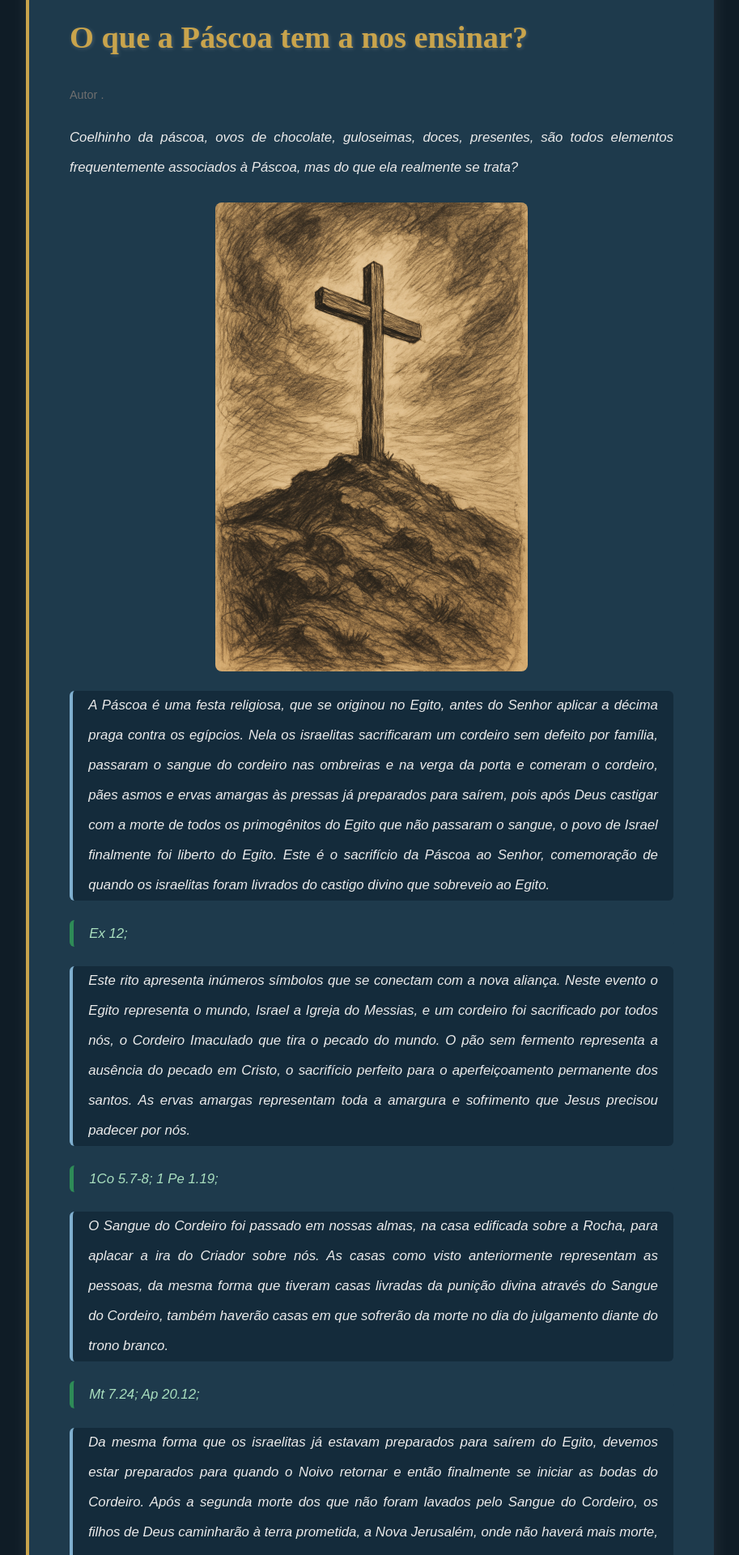
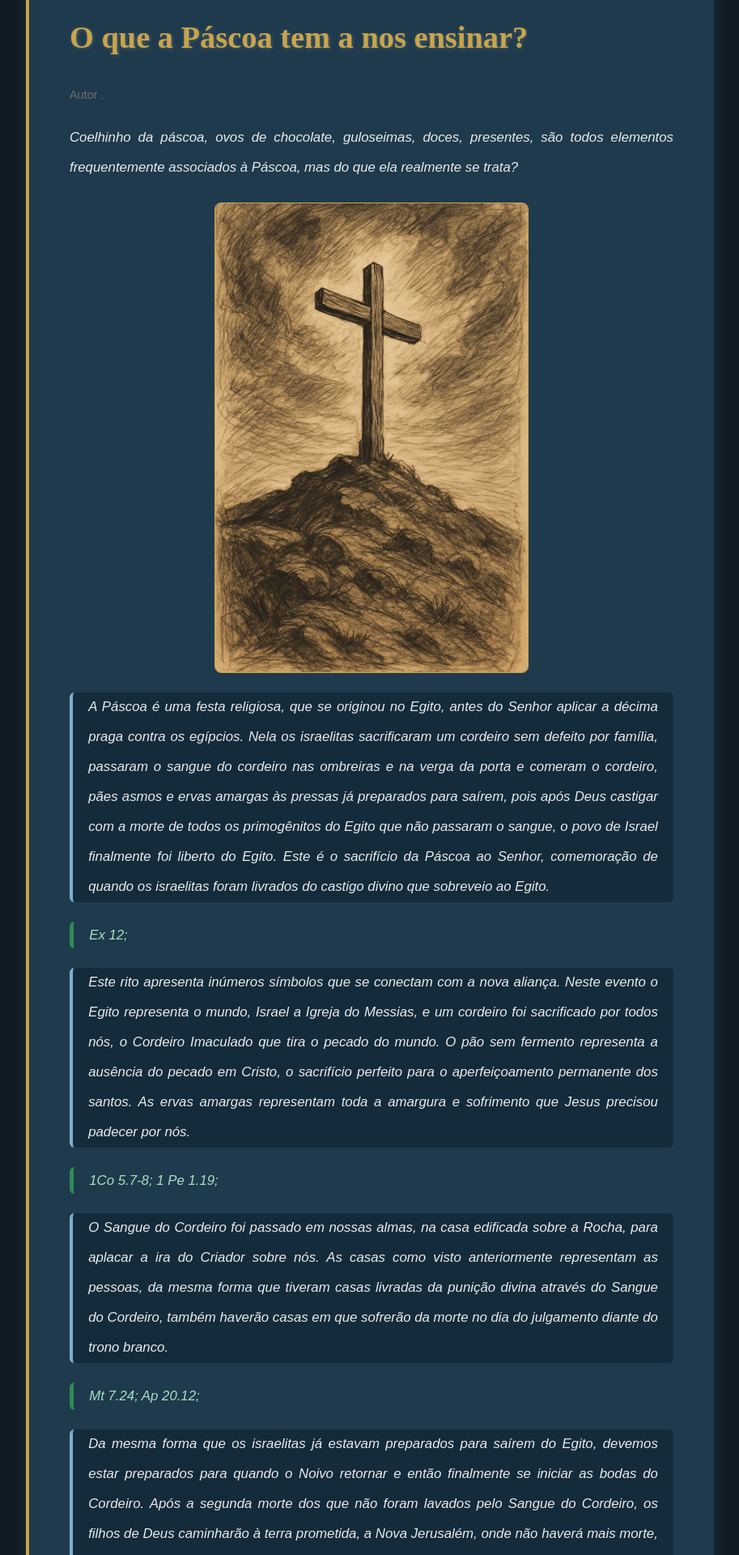
Before and after one commit to Rasyonheneyah/apologetica, a Jekyll site: the page built from _posts/2026-01-16-pascoa-a-ensinar.md, in a window 1280 px wide. Shown: the part 400-2320 px from the top of the page at 81% size, without its empty margins (183-1096 px from the left). Built offline with Jekyll 4.4.1, drawn with Linux system fonts in a browser that asks for light colours; some web fonts are replaced; comment, search, counter and statistics services are not loaded.

Commit message:
Update post.css

```diff
--- a/css/post.css
+++ b/css/post.css
@@ -100,6 +100,7 @@
     display: block;
     margin: 1.5rem auto;
     border-radius: 8px;
+    border: 1px solid #C9A44C;
 }
 
 /* ==========================
```
